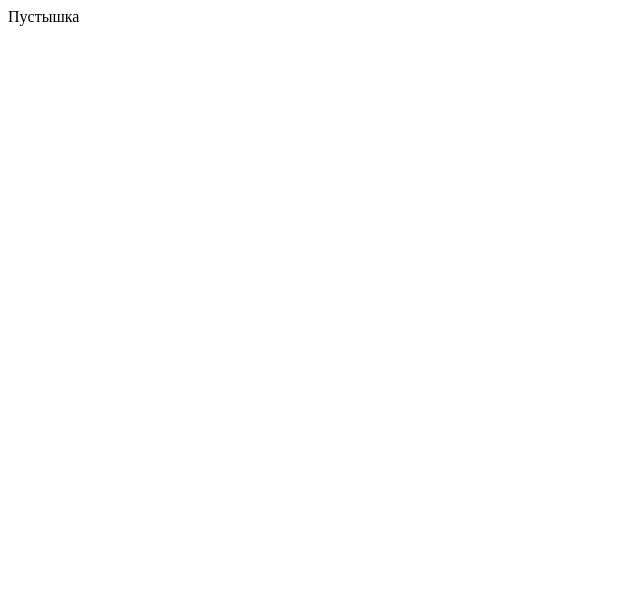
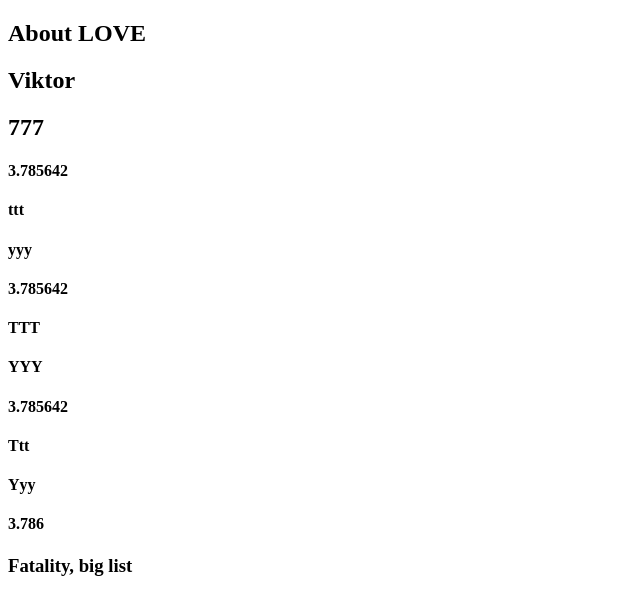
Before and after one commit to VladVasili4/Module-18, a Django app: page / in a window 1280 px wide. Before the commit the part shown is almost empty. Shown: the top 615 px of the page, without its empty margins (0-640 px from the left). Run offline with Django 5.2, Linux system fonts and the light colour scheme.

Commit message:
Посмотрел лекцию про шаблоны DTL в Джанго, изменил index.html в templates и views.py в example1

```diff
--- a/UrbanDjango/example1/views.py
+++ b/UrbanDjango/example1/views.py
@@ -3,7 +3,19 @@ from django.views.generic import TemplateView
 
 # Create your views here.
 def index(request):
-    return render(request, 'index.html')
+    text = 'About LOVE'
+    name = 'Viktor'
+    number = 777
+    list = ['3.785642', 'ttt', 'yyy']
+    len_list = len(list)
+    context = {
+        'text': text,
+        'name': name,
+        'number': number,
+        'list': list,
+        'len_list': len_list
+    }
+    return render(request, 'index.html', context)
 
 # class index2(TemplateView):
 #     template_name = 'index2.html' причины того, почему закомментировали, расписаны в urls. Мы не стали делать
--- a/UrbanDjango/templates/index.html
+++ b/UrbanDjango/templates/index.html
@@ -5,6 +5,33 @@
     <title>Title</title>
 </head>
 <body>
-Пустышка
+<h2>{{text}}</h2>
+<h2>{{name}}</h2>
+<h2>{{number}}</h2>
+
+<!-- Дальше идут шаблоны, модернизирующие вывод-->
+
+{% for i in list%}
+    <h4> {{i}} </h4>
+{% endfor %}
+
+{% for i in list%}
+    <h4> {{i|upper}} </h4>
+{% endfor %}
+
+{% for i in list%}
+    <h4> {{i|title}} </h4>
+{% endfor %}
+
+{% for i in list%}
+    <h4> {{i|floatformat:3}} </h4>
+{% endfor %}
+
+{% if len_list > 5 %}
+<h3>Good, small list</h3>
+{% else %}
+<h3>Fatality, big list</h3>
+{% endif %}
+
 </body>
 </html>
```
